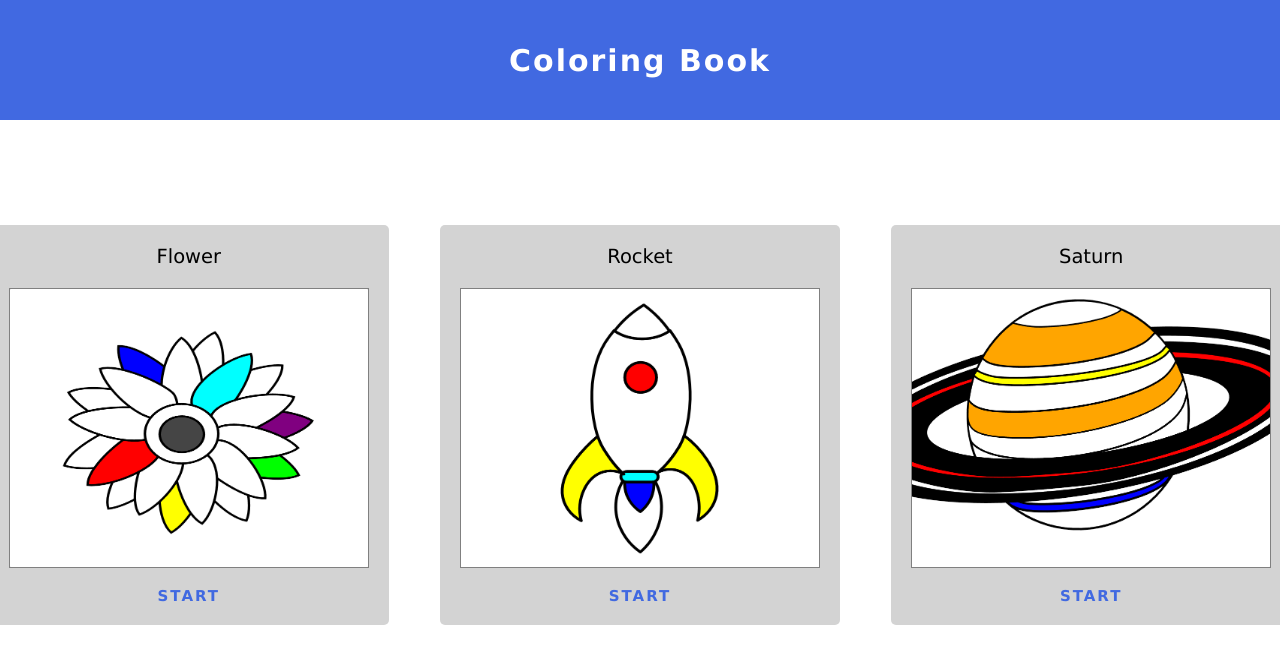
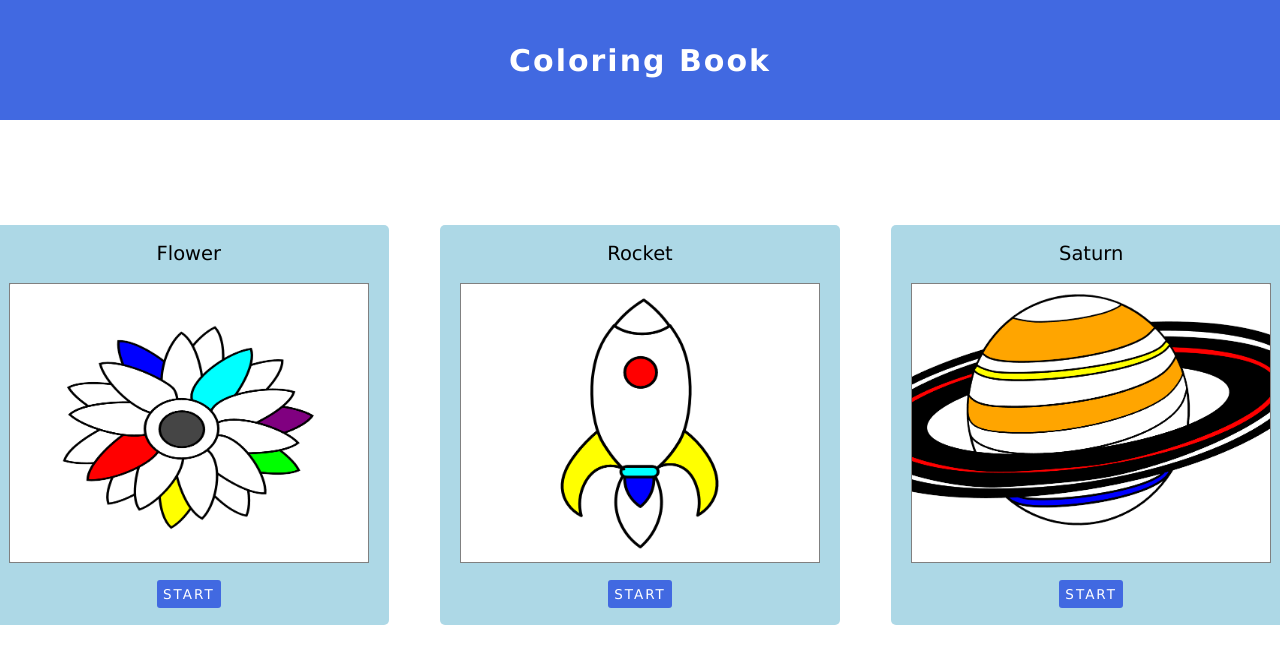
Before and after one commit to miloss98/coloring-book, a React (Create React App) app: page / in a window 1280 px wide. Shown: the top 664 px of the page. Built offline with nearby package versions, Linux system fonts and the light colour scheme.

Commit message:
styles update

```diff
--- a/src/pages/Home.js
+++ b/src/pages/Home.js
@@ -32,19 +32,8 @@ const Home = () => {
               <div className="img-container">
                 <img className="images" src={item.image} alt={item.title} />
               </div>
-              <NavLink
-                style={{
-                  textDecoration: "none",
-                  color: "royalblue",
-                  fontSize: "1rem",
-                  textTransform: "uppercase",
-                  letterSpacing: "2px",
-                  fontWeight: "600",
-                }}
-                to={item.path}
-              >
-                {" "}
-                Start{" "}
+              <NavLink className="link-styles" to={item.path}>
+                Start
               </NavLink>
             </div>
           ))}
--- a/src/pages/page_styles/homepage.css
+++ b/src/pages/page_styles/homepage.css
@@ -48,7 +48,7 @@ nav {
   align-items: center;
   height: 400px;
   width: 400px;
-  background-color: lightgray;
+  background-color: lightblue;
   margin: 2rem 0 2rem 0;
   border-radius: 5px;
 }
@@ -65,3 +65,15 @@ nav {
   height: 100%;
   width: 100%;
 }
+.link-styles {
+  text-decoration: none;
+  color: white;
+  font-size: 0.9rem;
+  text-transform: uppercase;
+  letter-spacing: 2px;
+  font-weight: 400;
+  background-color: royalblue;
+  padding: 0.4rem;
+  border-radius: 3px;
+  font-family: Verdana, Geneva, Tahoma, sans-serif;
+}
```
